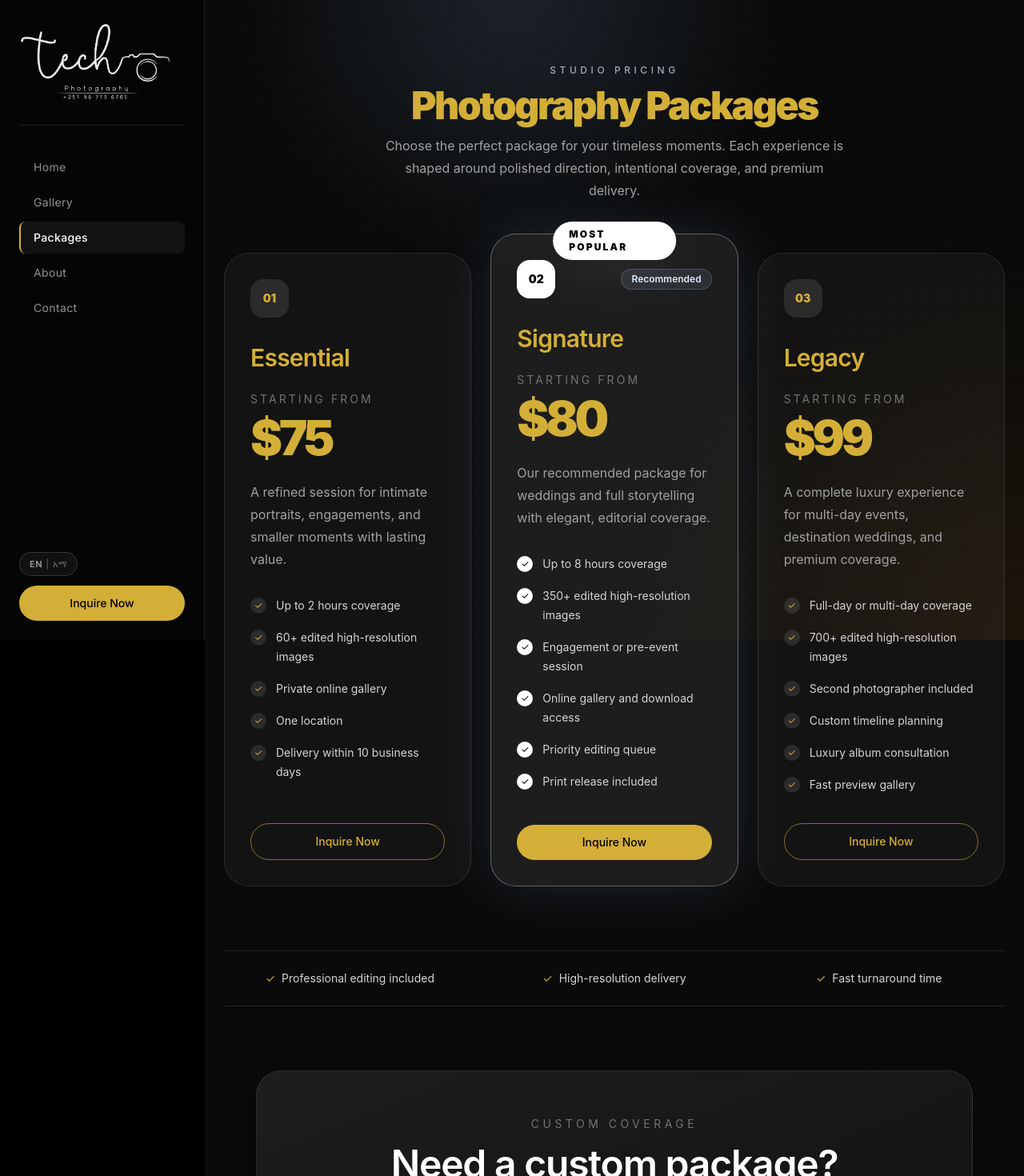
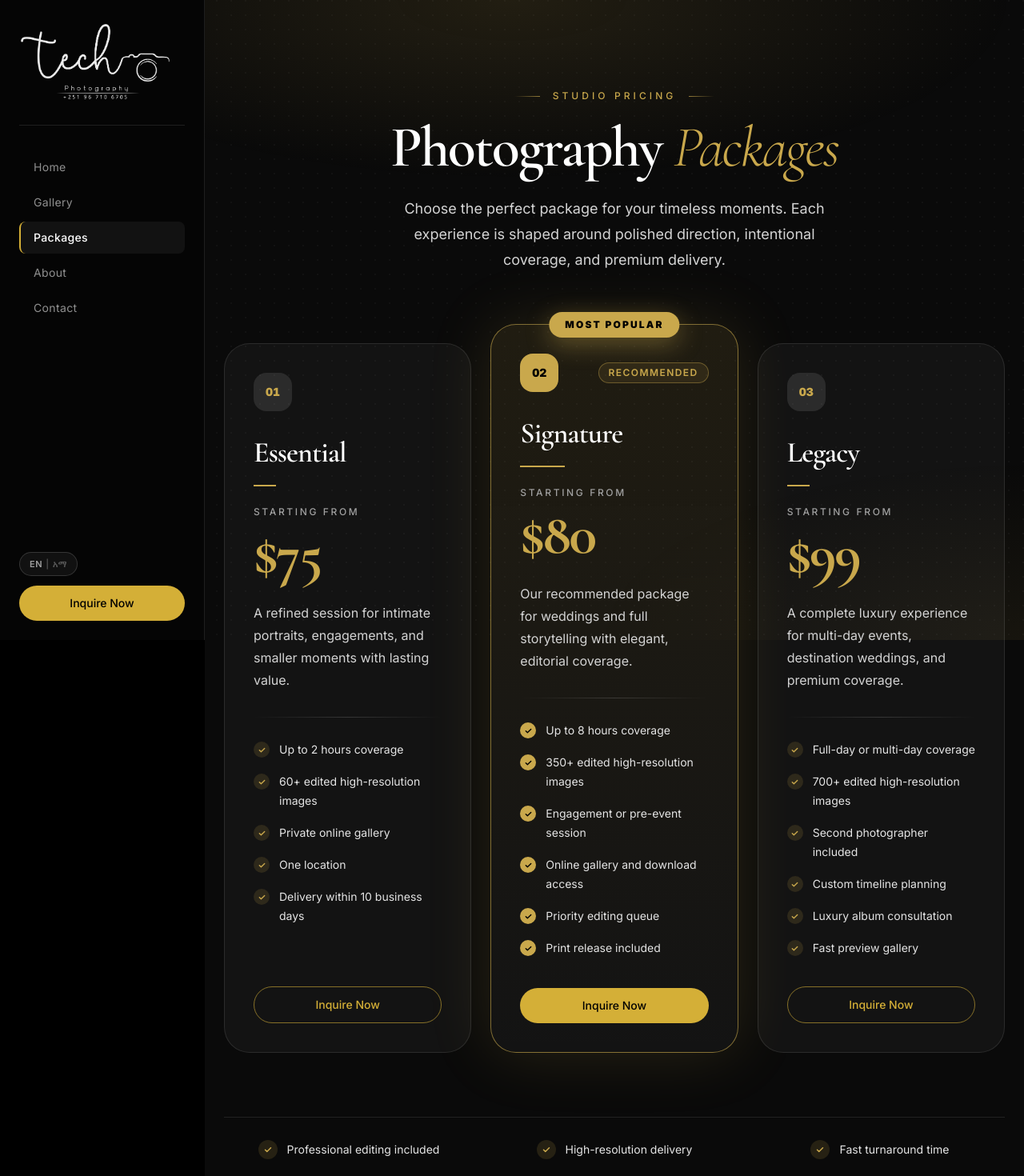
Before and after one commit to haniman1/minte1, a React (Vite) app in the folder client/: page /packages in a window 1280 px wide. Shown: the top 1470 px of the page at 80% size. Built offline with nearby package versions, Linux system fonts and the light colour scheme; no server answers; a web font is replaced by a local one.

Commit message:
Refactor PackageCard and improve styling

```diff
--- a/client/src/pages/Packages.jsx
+++ b/client/src/pages/Packages.jsx
@@ -73,20 +73,49 @@ function getFeatures(pkg) {
     : fallbackFeatures;
 }
 
+/* ─── Presentational helpers (no state, no logic) ───────────────────────── */
+function Check({ size = 12 }) {
+  return (
+    <svg
+      width={size}
+      height={size}
+      viewBox="0 0 24 24"
+      fill="none"
+      stroke="currentColor"
+      strokeWidth="3"
+      strokeLinecap="round"
+      strokeLinejoin="round"
+      aria-hidden="true"
+    >
+      <path d="M5 12.5l4.5 4.5L19 7.5" />
+    </svg>
+  );
+}
+
+function Eyebrow({ children }) {
+  return (
+    <p className="flex items-center justify-center gap-4 text-xs font-medium uppercase tracking-[0.34em] text-[#C9A84C]">
+      <span aria-hidden="true" className="h-px w-8 bg-gradient-to-r from-transparent to-[#C9A84C]/70" />
+      {children}
+      <span aria-hidden="true" className="h-px w-8 bg-gradient-to-l from-transparent to-[#C9A84C]/70" />
+    </p>
+  );
+}
+
 function PackageCard({ pkg, index }) {
   const popular = Boolean(pkg.popular);
   const features = getFeatures(pkg);
 
   return (
     <article
-      className={`relative flex min-h-[620px] flex-col rounded-[2rem] border p-7 transition duration-300 hover:-translate-y-2 hover:scale-[1.02] md:p-8 ${
+      className={`group relative flex min-h-[600px] flex-col rounded-[2rem] border p-7 transition duration-500 hover:-translate-y-2 motion-reduce:transition-none motion-reduce:hover:translate-y-0 md:p-9 ${
         popular
-          ? "border-white/30 bg-white/[0.08] shadow-[0_0_70px_rgba(147,197,253,0.14)] lg:-mt-6 lg:min-h-[670px]"
-          : "border-white/10 bg-white/[0.04] hover:border-white/20 hover:shadow-2xl hover:shadow-black/40"
+          ? "border-[#C9A84C]/60 bg-gradient-to-b from-[#C9A84C]/[0.12] to-white/[0.04] shadow-[0_0_80px_rgba(201,168,76,0.16)] lg:-mt-6 lg:min-h-[650px]"
+          : "border-white/10 bg-white/[0.04] hover:border-[#C9A84C]/40 hover:shadow-2xl hover:shadow-black/50"
       }`}
     >
       {popular && (
-        <div className="absolute -top-4 left-1/2 -translate-x-1/2 rounded-full bg-white px-5 py-2 text-xs font-black uppercase tracking-[0.18em] text-black shadow-2xl shadow-white/10">
+        <div className="absolute -top-4 left-1/2 -translate-x-1/2 whitespace-nowrap rounded-full bg-[#C9A84C] px-5 py-2 text-xs font-black uppercase tracking-[0.18em] text-black shadow-[0_8px_30px_rgba(201,168,76,0.4)]">
           Most Popular
         </div>
       )}
@@ -94,49 +123,58 @@ function PackageCard({ pkg, index }) {
       <div className="mb-8">
         <div className="mb-8 flex items-center justify-between">
           <span
-            className={`flex h-12 w-12 items-center justify-center rounded-2xl text-sm font-black ${
-              popular ? "bg-white text-black" : "bg-white/10 text-[#D4AF37]"
+            className={`flex h-12 w-12 items-center justify-center rounded-2xl text-sm font-black tabular-nums ${
+              popular ? "bg-[#C9A84C] text-black" : "bg-white/10 text-[#C9A84C]"
             }`}
           >
             0{index + 1}
           </span>
 
           {popular && (
-            <span className="rounded-full border border-blue-200/20 bg-blue-200/10 px-3 py-1 text-xs font-semibold text-blue-100">
+            <span className="rounded-full border border-[#C9A84C]/40 bg-[#C9A84C]/10 px-3 py-1 text-xs font-semibold uppercase tracking-[0.12em] text-[#C9A84C]">
               Recommended
             </span>
           )}
         </div>
 
-        <h2 className="text-3xl font-semibold tracking-tight text-[#D4AF37]">
+        <h2 className="p-serif text-4xl font-semibold tracking-tight text-white">
           {pkg.name || "Photography Package"}
         </h2>
 
-        <p className="mt-6 text-sm uppercase tracking-[0.22em] text-neutral-500">
+        <span
+          aria-hidden="true"
+          className={`mt-5 block h-0.5 bg-[#C9A84C] transition-all duration-500 ${
+            popular ? "w-14" : "w-7 group-hover:w-14"
+          }`}
+        />
+
+        <p className="mt-6 text-xs font-medium uppercase tracking-[0.22em] text-neutral-400">
           Starting from
         </p>
 
-        <p className="mt-2 text-6xl font-black tracking-[-0.07em] text-[#D4AF37]">
+        <p className="p-serif mt-2 text-7xl font-bold leading-none tracking-[-0.03em] text-[#C9A84C]">
           {formatPrice(pkg.price)}
         </p>
 
-        <p className="mt-6 min-h-20 text-base leading-7 text-neutral-400">
+        <p className="mt-6 min-h-20 text-base leading-7 text-neutral-300">
           {pkg.description ||
             "A premium photography experience designed around meaningful moments and refined visual storytelling."}
         </p>
       </div>
 
+      <div aria-hidden="true" className="mb-7 h-px bg-gradient-to-r from-transparent via-white/15 to-transparent" />
+
       <ul className="mb-9 space-y-4">
         {features.map((feature, featureIndex) => (
           <li key={`${feature}-${featureIndex}`} className="flex gap-3">
             <span
-              className={`mt-0.5 flex h-5 w-5 shrink-0 items-center justify-center rounded-full text-xs ${
-                popular ? "bg-white text-black" : "bg-white/10 text-[#D4AF37]"
+              className={`mt-0.5 flex h-5 w-5 shrink-0 items-center justify-center rounded-full ${
+                popular ? "bg-[#C9A84C] text-black" : "bg-[#C9A84C]/15 text-[#C9A84C]"
               }`}
             >
-              ✓
+              <Check size={11} />
             </span>
-            <span className="text-sm leading-6 text-neutral-300">
+            <span className="text-sm leading-6 text-neutral-200">
               {feature}
             </span>
           </li>
@@ -159,22 +197,21 @@ const Packages = () => {
   const sourcePackages = packages.length > 0 ? packages : defaultPackages;
 
   return (
-    <div className="min-h-screen overflow-hidden bg-[#0a0a0a] text-white">
+    <div className="p-root min-h-screen overflow-hidden bg-[#0a0a0a] text-white">
+      {/* Atmosphere: fine dot grid + warm gold glow (matches Home and Gallery) */}
       <div className="pointer-events-none fixed inset-0 opacity-[0.035] [background-image:radial-gradient(circle_at_1px_1px,white_1px,transparent_0)] [background-size:18px_18px]" />
-      <div className="pointer-events-none fixed inset-0 bg-[radial-gradient(circle_at_top,rgba(147,197,253,0.13),transparent_34%),radial-gradient(circle_at_bottom_right,rgba(245,158,11,0.08),transparent_34%)]" />
+      <div className="pointer-events-none fixed inset-0 bg-[radial-gradient(ellipse_70%_40%_at_50%_0%,rgba(201,168,76,0.13),transparent_70%),radial-gradient(ellipse_60%_40%_at_100%_100%,rgba(201,168,76,0.07),transparent_70%)]" />
 
       <main className="relative z-10">
-        <section className="mx-auto max-w-5xl px-6 pb-8 pt-16 text-center md:pt-20">
-          <div className="animate-[fadeUp_700ms_ease-out_both]">
-            <p className="text-xs font-medium uppercase tracking-[0.38em] text-blue-100/70">
-              Studio Pricing
-            </p>
+        <section className="mx-auto max-w-5xl px-6 pb-10 pt-24 text-center md:pb-14 md:pt-28">
+          <div className="animate-[fadeUp_700ms_ease-out_both] motion-reduce:animate-none">
+            <Eyebrow>Studio Pricing</Eyebrow>
 
-            <h1 className="mt-3 text-4xl font-black tracking-[-0.05em] text-[#D4AF37] md:text-5xl">
-              Photography Packages
+            <h1 className="p-serif mt-5 text-5xl font-semibold leading-[1.02] tracking-[-0.03em] md:text-7xl">
+              Photography <span className="italic font-light text-[#C9A84C]">Packages</span>
             </h1>
 
-            <p className="mx-auto mt-3 max-w-xl text-sm leading-7 text-neutral-400 md:text-base">
+            <p className="mx-auto mt-6 max-w-xl text-base leading-8 text-neutral-300 md:text-lg">
               Choose the perfect package for your timeless moments. Each
               experience is shaped around polished direction, intentional
               coverage, and premium delivery.
@@ -185,12 +222,12 @@ const Packages = () => {
         <section className="mx-auto max-w-7xl px-6 pb-20">
           {packages.length === 0 && defaultPackages.length === 0 ? (
             <div className="rounded-[2rem] border border-white/10 bg-white/[0.04] px-6 py-20 text-center">
-              <p className="text-lg text-neutral-400">
+              <p className="text-lg text-neutral-300">
                 No packages available yet.
               </p>
             </div>
           ) : (
-            <div className="grid items-stretch gap-6 md:grid-cols-2 lg:grid-cols-3 lg:pt-8">
+            <div className="grid items-stretch gap-8 md:grid-cols-2 lg:grid-cols-3 lg:gap-6 lg:pt-8">
               {sourcePackages.map((pkg, index) => {
                 const id = pkg._id || pkg.id || `${pkg.name}-${index}`;
 
@@ -200,49 +237,59 @@ const Packages = () => {
           )}
         </section>
 
-        <section className="mx-auto max-w-7xl px-6 pb-20">
-          <div className="border-y border-white/10 py-6">
-            <div className="grid gap-4 text-sm text-neutral-300 md:grid-cols-3">
-              <div className="flex items-center justify-center gap-2">
-                <span className="text-[#D4AF37]">✓</span>
-                Professional editing included
+        {/* Trust strip */}
+        <section className="mx-auto max-w-7xl px-6 pb-24">
+          <div className="border-y border-white/10 py-7">
+            <div className="grid gap-5 text-sm text-neutral-200 md:grid-cols-3">
+              {[
+                "Professional editing included",
+                "High-resolution delivery",
+                "Fast turnaround time",
+              ].map((item) => (
+                <div key={item} className="flex items-center justify-center gap-3">
+                  <span className="flex h-6 w-6 items-center justify-center rounded-full bg-[#C9A84C]/15 text-[#C9A84C]">
+                    <Check size={12} />
+                  </span>
+                  {item}
                 </div>
-              <div className="flex items-center justify-center gap-2">
-                <span className="text-[#D4AF37]">✓</span>
-                High-resolution delivery
-              </div>
-              <div className="flex items-center justify-center gap-2">
-                <span className="text-[#D4AF37]">✓</span>
-                Fast turnaround time
-              </div>
+              ))}
             </div>
           </div>
         </section>
 
-        <section className="px-6 pb-24">
-          <div className="mx-auto max-w-4xl rounded-[2rem] border border-white/10 bg-gradient-to-br from-white/[0.08] to-white/[0.03] p-8 text-center shadow-2xl shadow-black/30 md:p-14">
-            <p className="text-sm uppercase tracking-[0.32em] text-neutral-500">
-              Custom Coverage
-            </p>
+        {/* Custom coverage CTA */}
+        <section className="px-6 pb-28">
+          <div className="relative mx-auto max-w-4xl overflow-hidden rounded-[2rem] border border-[#C9A84C]/25 bg-gradient-to-br from-[#C9A84C]/[0.09] via-white/[0.03] to-[#C9A84C]/[0.05] p-8 text-center shadow-2xl shadow-black/40 md:p-16">
+            <div aria-hidden="true" className="pointer-events-none absolute -top-24 left-1/2 h-72 w-[30rem] max-w-full -translate-x-1/2 rounded-full bg-[radial-gradient(ellipse,rgba(201,168,76,0.14),transparent_70%)] blur-3xl" />
 
-            <h2 className="mt-4 text-4xl font-semibold tracking-tight md:text-5xl">
+            <div className="relative">
+              <Eyebrow>Custom Coverage</Eyebrow>
+
+              <h2 className="p-serif mt-5 text-4xl font-semibold leading-[1.05] tracking-tight md:text-6xl">
                 Need a custom package?
               </h2>
 
-            <p className="mx-auto mt-5 max-w-2xl leading-8 text-neutral-400">
+              <p className="mx-auto mt-6 max-w-2xl text-base leading-8 text-neutral-300">
                 For destination weddings, multi-day events, commercial projects,
                 or private commissions, we can design a tailored photography
                 experience.
               </p>
 
-            <Button to="/contact" className="mt-9">
+              <Button to="/contact" className="mt-10">
                 Contact Photographer
               </Button>
+            </div>
           </div>
         </section>
       </main>
 
       <style>{`
+        @import url('https://fonts.googleapis.com/css2?family=Cormorant+Garamond:ital,wght@0,300;0,400;0,600;0,700;1,300&family=Inter:wght@300;400;500;600;700;900&display=swap');
+
+        .p-root { font-family: 'Inter', system-ui, sans-serif; }
+        .p-serif { font-family: 'Cormorant Garamond', Georgia, serif; }
+        .p-root ::selection { background: rgba(201,168,76,0.35); color: #fff; }
+
         @keyframes fadeUp {
           from {
             opacity: 0;
@@ -253,6 +300,14 @@ const Packages = () => {
             transform: translateY(0);
           }
         }
+
+        @media (prefers-reduced-motion: reduce) {
+          .p-root *, .p-root *::before, .p-root *::after {
+            animation-duration: 0.01ms !important;
+            animation-iteration-count: 1 !important;
+            transition-duration: 0.01ms !important;
+          }
+        }
       `}</style>
     </div>
   );
```
Lines whose indentation alone changed are shown as unchanged.
